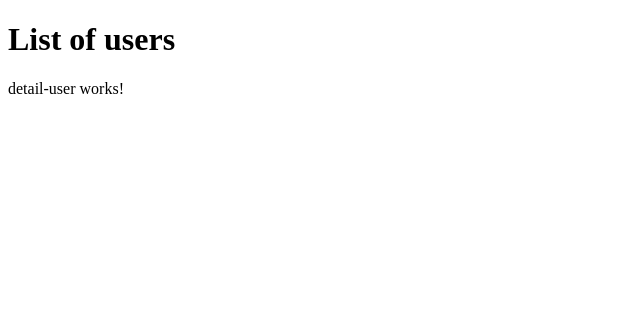
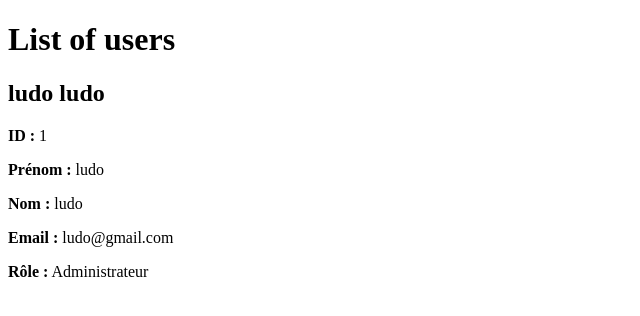
Before and after one commit to ludoarena/outdoorgame_sherlock_frontend, an Angular app in the folder ng-sherlock-app/: page /users/1 in a window 1280 px wide. Shown: the top 316 px of the page, without its empty margins (0-640 px from the left). Built offline with nearby package versions, Linux system fonts and the light colour scheme.

Commit message:
fill user detail page

```diff
--- a/ng-sherlock-app/src/app/detail-user/detail-user.component.html
+++ b/ng-sherlock-app/src/app/detail-user/detail-user.component.html
@@ -1 +1,13 @@
-<p>detail-user works!</p>
+<div>
+  @if (user) {
+    <h2>{{ user.firstName }} {{ user.lastName }}</h2>
+
+    <p><strong>ID :</strong> {{ user.id }}</p>
+    <p><strong>Prénom :</strong> {{ user.firstName }}</p>
+    <p><strong>Nom :</strong> {{ user.lastName }}</p>
+    <p><strong>Email :</strong> {{ user.email }}</p>
+    <p><strong>Rôle :</strong> {{ user.isAdmin ? 'Administrateur' : 'Utilisateur' }}</p>
+  } @else {
+    <p>Utilisateur introuvable.</p>
+  }
+</div>
--- a/ng-sherlock-app/src/app/detail-user/detail-user.component.ts
+++ b/ng-sherlock-app/src/app/detail-user/detail-user.component.ts
@@ -1,12 +1,26 @@
-import { Component, Input } from '@angular/core';
+import { Component, Input, OnInit } from '@angular/core';
+import { NgIf } from '@angular/common';
+import { USERS } from '../model/mock-users';
+import { User } from '../model/user';
 
 @Component({
   selector: 'app-detail-user',
   standalone: true,
   imports: [],
   templateUrl: './detail-user.component.html',
-  styles: ``,
+  styles: [],
 })
-export class DetailUserComponent {
+export class DetailUserComponent implements OnInit {
   @Input() id!: string;
+
+  users : User[] | undefined;
+  user : User | undefined;
+
+  ngOnInit(): void {
+      this.users = USERS;
+      if (this.id)
+      {
+        this.user = this.users.find(user => user.id === +this.id);
+      }
+  }
 }
```
